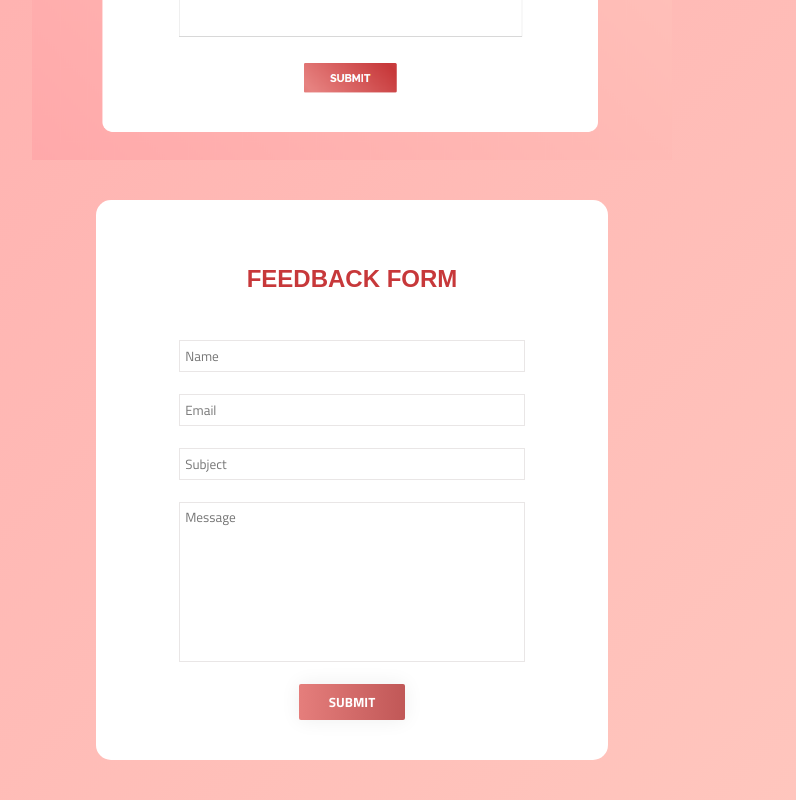
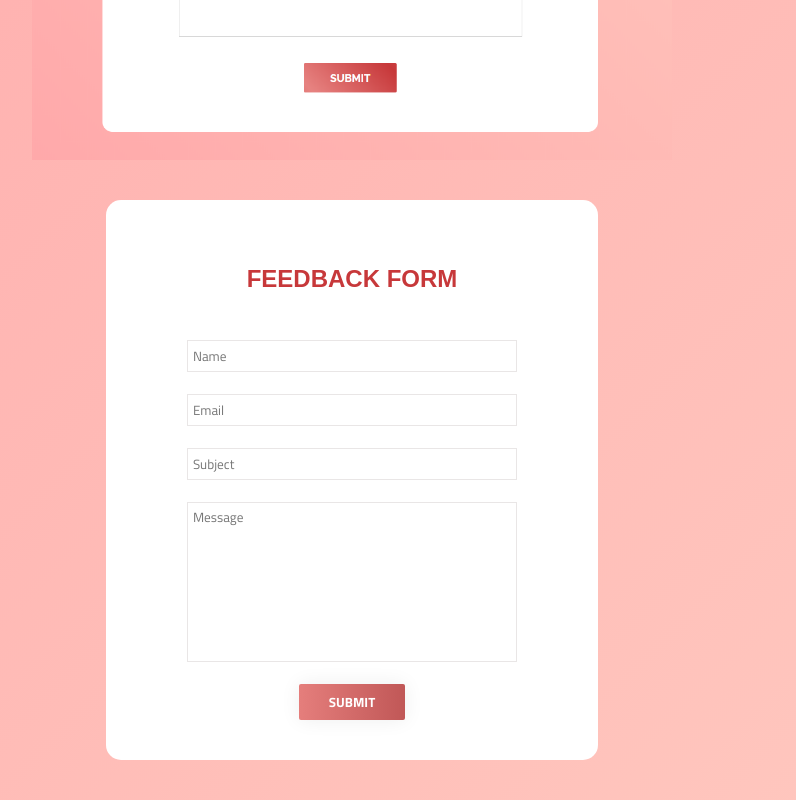
Before and after one commit to eleanor-tosh/form-practice, a React (Create React App) app: page /Feedback in a window 1280 px wide. Shown: the part 471-1271 px from the top of the page, without its empty margins (288-1084 px from the left). Built offline with nearby package versions, Linux system fonts and the light colour scheme.

Commit message:
slight adjustment to feedback form width

```diff
--- a/src/styles/feedback.css
+++ b/src/styles/feedback.css
@@ -12,7 +12,7 @@ h2{
 
 .form-pg{
   align-content: center;
-  width:40%;
+  width:38.5%;
   border-radius: 5;
   background-color: white;
   margin: 40px auto;
```
